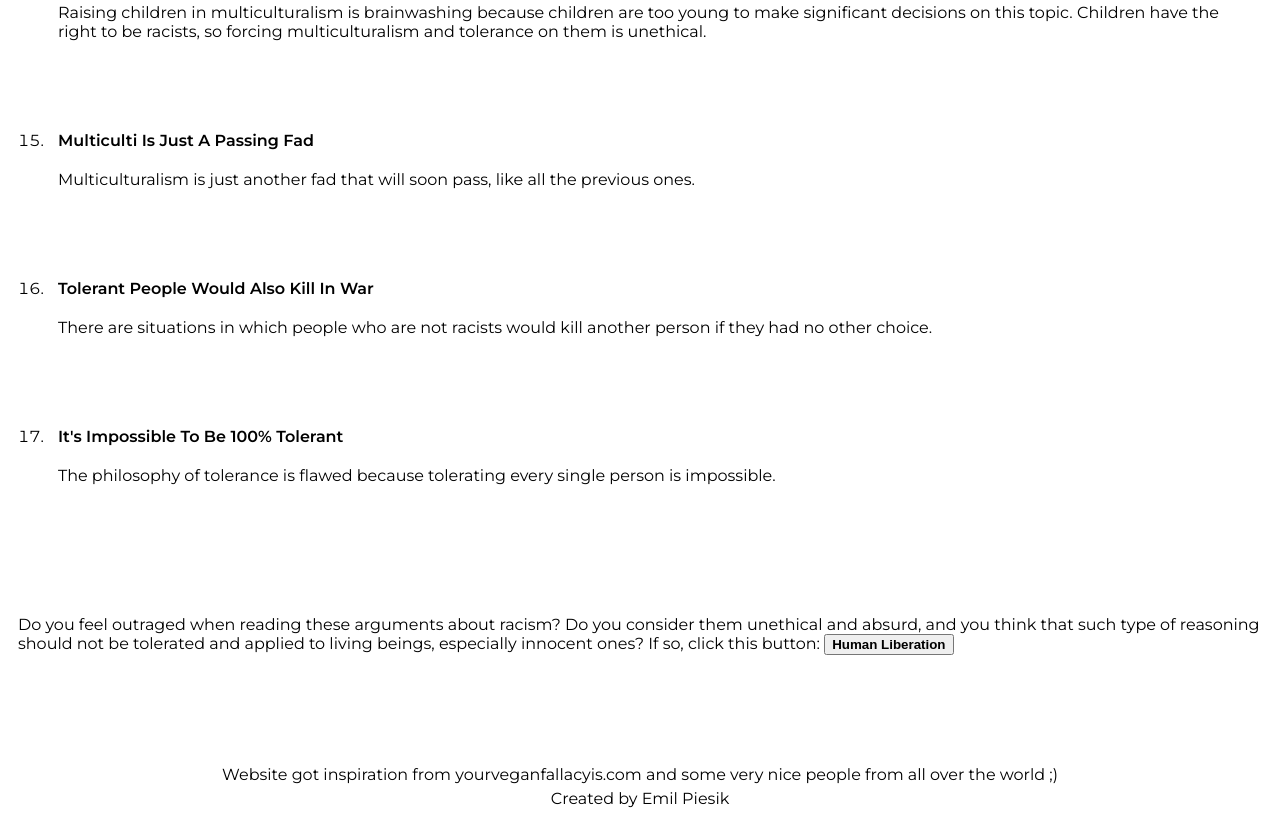
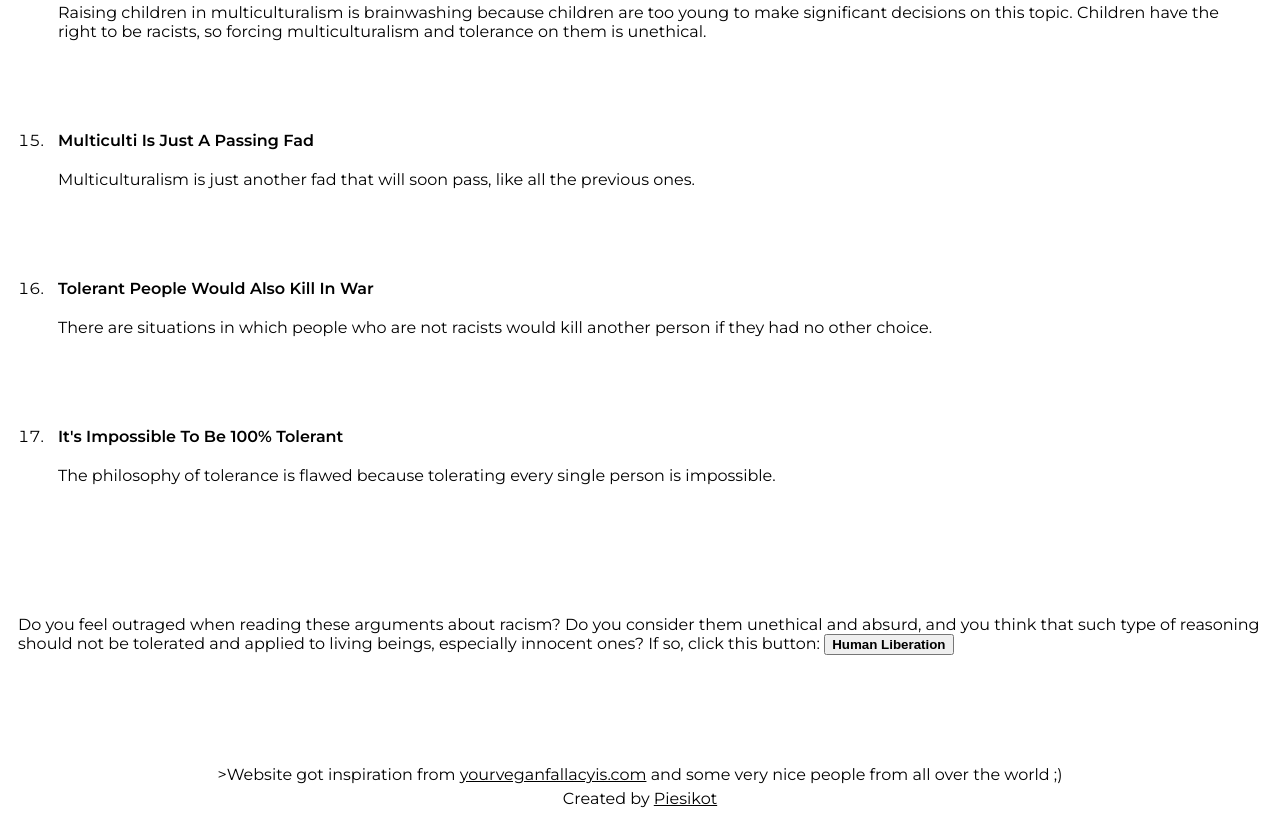
Before and after one commit to piesikot/racism-project, a plain HTML site: page index.html in a window 1280 px wide. Shown: the part 2233-3049 px from the top of the page. Drawn offline with Linux system fonts and the light colour scheme.

Commit message:
Correct footer links - add links to veganfallacy inspiration. - add author credits

```diff
--- a/index.html
+++ b/index.html
@@ -74,6 +74,10 @@
     }
     #copyright {
       margin-top: 5px;
+    }
+    #veganfallacy-link,
+    #copyright-link {
+      color: black;
     }
     @media screen and (max-width: 900px) {
       .animal-question {
@@ -409,10 +413,16 @@
       </div>
     </div>
     <footer>
-      <span
-        >Website got inspiration from yourveganfallacyis.com and some very nice
-        people from all over the world ;)
-        <div id="copyright">Created by Emil Piesik</div></span
+      <span>
+        >Website got inspiration from
+        <a id="veganfallacy-link" href="https://yourveganfallacyis.com"
+          >yourveganfallacyis.com</a
+        >
+        and some very nice people from all over the world ;)
+        <div id="copyright">
+          Created by
+          <a id="copyright-link" href="https://piesikot.co/">Piesikot</a>
+        </div></span
       >
     </footer>
     <script>
```
